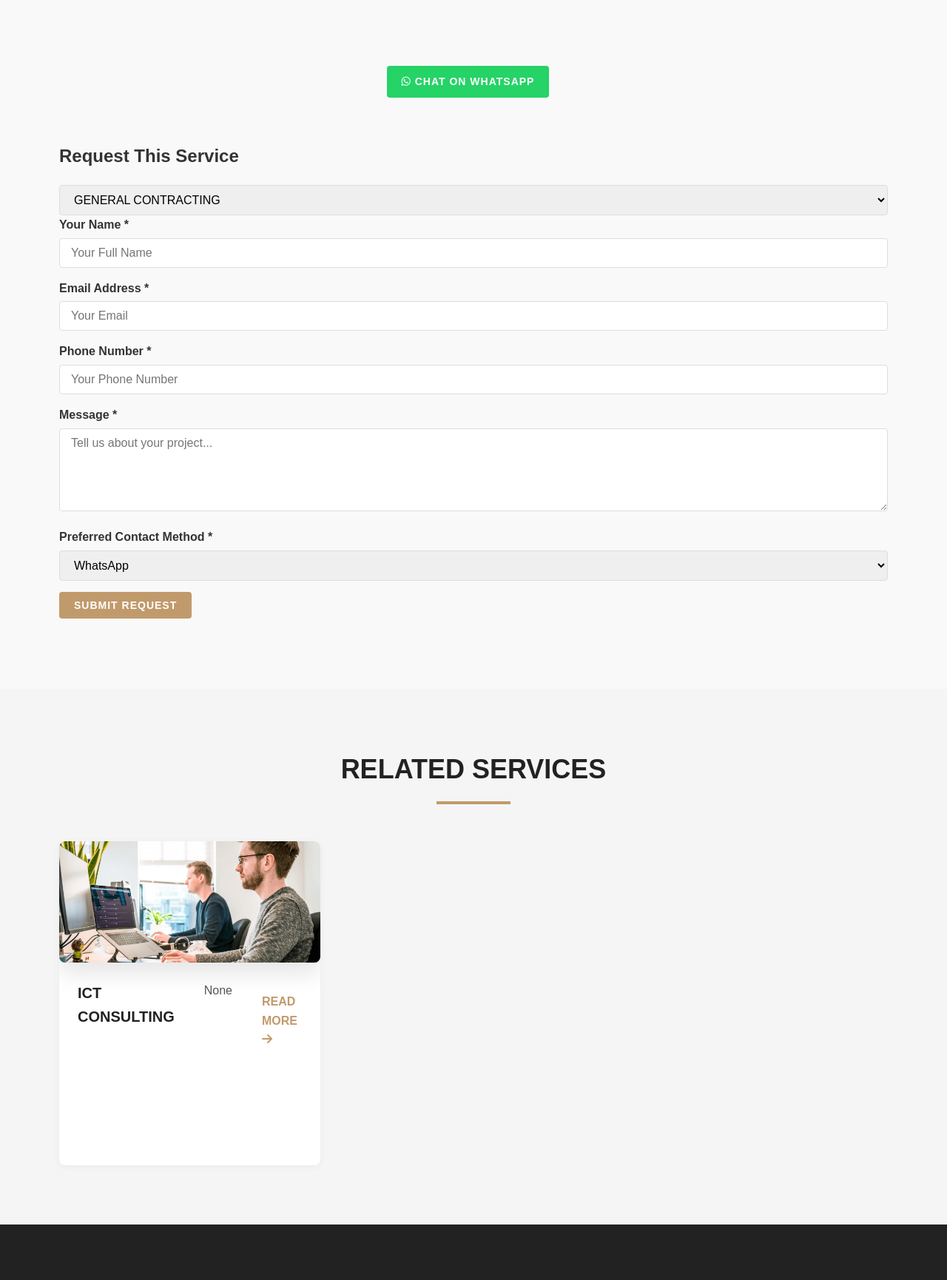
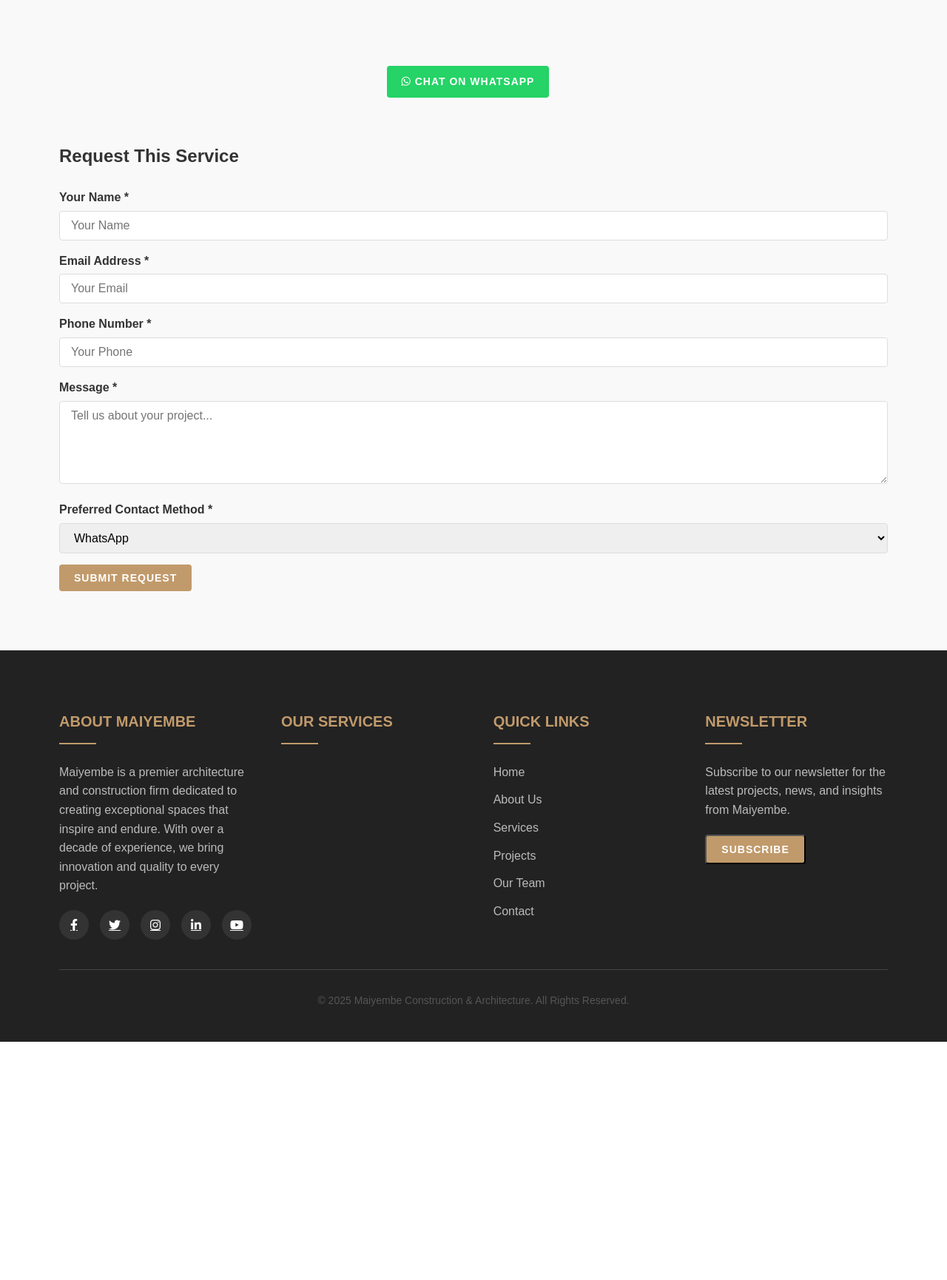
Before and after one commit to MUMAR-TECH/maiyembe, a Django app: a page that uses templates/base.html in a window 1280 px wide. Shown: the part 1302-3032 px from the top of the page at 74% size. After the commit the page ends 2710 px from the top, so only its background shows below. Run offline with Django 5.2, Linux system fonts and the light colour scheme; data comes from the database, SQL or seed files in the repository; both versions use the stored data as it was after the commit.

Commit message:
service request form is working

```diff
--- a/core/forms.py
+++ b/core/forms.py
@@ -43,47 +43,42 @@
         }
 
 class ServiceRequestForm(forms.ModelForm):
-    """Form for service requests with WhatsApp integration"""
+    """Form for service requests"""
     class Meta:
         model = ServiceRequest
         fields = ['service', 'name', 'email', 'phone', 'message', 'contact_method']
         widgets = {
-            'service': forms.Select(attrs={
+            'name': forms.TextInput(attrs={
                 'class': 'form-control',
+                'placeholder': 'Your Name',
                 'required': True
             }),
-            'name': forms.TextInput(attrs={
-                'placeholder': 'Your Full Name',
-                'required': True,
-                'class': 'form-control'
-            }),
             'email': forms.EmailInput(attrs={
+                'class': 'form-control',
                 'placeholder': 'Your Email',
-                'required': True,
-                'class': 'form-control'
+                'required': True
             }),
             'phone': forms.TextInput(attrs={
-                'placeholder': 'Your Phone Number',
-                'required': True,
-                'class': 'form-control'
+                'class': 'form-control',
+                'placeholder': 'Your Phone',
+                'required': True
             }),
             'message': forms.Textarea(attrs={
+                'class': 'form-control',
                 'placeholder': 'Tell us about your project...',
-                'required': True,
-                'class': 'form-control',
-                'rows': 5
+                'rows': 5,
+                'required': True
             }),
             'contact_method': forms.Select(attrs={
                 'class': 'form-control',
                 'required': True
-            })
+            }),
         }
 
     def __init__(self, *args, **kwargs):
         super().__init__(*args, **kwargs)
-        # Set WhatsApp as default contact method
+        self.fields['service'].widget = forms.HiddenInput()
         self.fields['contact_method'].initial = 'whatsapp'
-
 
 class ServiceCreateForm(forms.ModelForm):
     class Meta:
--- a/core/urls.py
+++ b/core/urls.py
@@ -1,4 +1,5 @@
 from django.urls import path
+from . import views
 from .views import (
     DashboardView,
     HomePageView,
@@ -10,7 +11,7 @@
     ServiceListView,
     ServiceDetailView,
     ContactView,
-    ServiceRequestView,
+    #ServiceRequestView,
     ServiceUpdateView,
     service_request_success,
     subscribe_newsletter,
@@ -22,18 +23,17 @@
 urlpatterns = [
     path('', HomePageView.as_view(), name='home'),
     path('about/', AboutView.as_view(), name='about'),
-    path('services/', ServiceListView.as_view(), name='services'),
-    #path('services/<slug:slug>/', ServiceDetailView.as_view(), name='service_detail'),
     path('contact/', ContactView.as_view(), name='contact'),
     path('subscribe/', subscribe_newsletter, name='subscribe'),
     path('team/', TeamListView.as_view(), name='team'),
 
-
-    path('services/', ServiceListView.as_view(), name='services'),
+    # Services URLs
+    path('services/', ServiceListView.as_view(), name='service_list'),
     path('services/<slug:slug>/', ServiceDetailView.as_view(), name='service_detail'),
     #path('services/request/', ServiceRequestView.as_view(), name='service_request'),
     path('services/request/success/', service_request_success, name='service_request_success'),
-    path('services/request/', ServiceRequestView.as_view(), name='service_request'),
+    path('services/request/submit/', views.submit_service_request, name='submit_service_request'),
+
 
     # Dashboard URLs
     path('dashboard/', DashboardView.as_view(), name='dashboard'),
--- a/core/views.py
+++ b/core/views.py
@@ -6,7 +6,14 @@
 from .models import ServiceFeature, ServiceRequest, TeamMember, Service, SliderImage, Testimonial, Subscriber,About
 from blog.models import Post
 from projects.models import Project
+
 from .forms import ContactForm, ServiceCreateForm, ServiceFeatureForm, ServiceRequestForm, ServiceUpdateForm, SubscriberForm
+
+
+from django.views.decorators.http import require_POST
+from django.views.decorators.csrf import csrf_exempt
+from django.http import JsonResponse
+
 
 
 class HomePageView(TemplateView):
@@ -37,6 +44,7 @@
 
     def get_context_data(self, **kwargs):
         context = super().get_context_data(**kwargs)
+        context['about'] = About.objects.first()  # Get the single About instance
         context['team_members'] = TeamMember.objects.all()
         return context
 
@@ -72,34 +80,33 @@
 
     def get_context_data(self, **kwargs):
         context = super().get_context_data(**kwargs)
-        service = self.object
-
-        # Get related services (same category, excluding current)
-        related_services = Service.objects.filter(
-            category=service.category,
-            is_active=True
-        ).exclude(id=service.id)[:4]
-
-        # Initialize the service request form with the current service pre-selected
-        initial_data = {'service': service.id}
-        context['service_request_form'] = ServiceRequestForm(initial=initial_data)
-        context['related_services'] = related_services
+        context['service_request_form'] = ServiceRequestForm(
+            initial={'service': self.object.id}
+        )
         return context
 
-class ServiceRequestView(CreateView):
-    """View for handling service request form submissions"""
-    form_class = ServiceRequestForm
-    template_name = 'services/service_detail.html'  # or create a separate template
-    success_url = reverse_lazy('core:service_request_success')
 
-    def form_valid(self, form):
-        form.save()
-        messages.success(self.request, 'Your service request has been submitted. We will contact you soon!')
-        return super().form_valid(form)
+@require_POST
+def submit_service_request(request):
+    form = ServiceRequestForm(request.POST)
+    if form.is_valid():
+        service_request = form.save()
+        if request.headers.get('X-Requested-With') == 'XMLHttpRequest':
+            return JsonResponse({
+                'success': True,
+                'message': 'Your request has been submitted successfully!'
+            })
+        messages.success(request, 'Your request has been submitted successfully!')
+        return redirect('core:service_request_success')
 
-    def form_invalid(self, form):
-        messages.error(self.request, 'Please correct the errors in the form.')
-        return super().form_invalid(form)
+    if request.headers.get('X-Requested-With') == 'XMLHttpRequest':
+        return JsonResponse({
+            'success': False,
+            'errors': form.errors.get_json_data()
+        })
+    messages.error(request, 'Please correct the errors below.')
+    return redirect('core:service_detail', slug=form.cleaned_data.get('service').slug)
+
 
 def service_request_success(request):
     return render(request, 'services/service_request_success.html')
@@ -144,16 +151,6 @@
         # Split team members into leadership and regular team members
         context['leadership_team'] = TeamMember.objects.filter(is_leadership=True)
         context['regular_team'] = TeamMember.objects.filter(is_leadership=False)
-        return context
-
-class AboutView(TemplateView):
-    """View for the about page"""
-    template_name = 'about.html'
-
-    def get_context_data(self, **kwargs):
-        context = super().get_context_data(**kwargs)
-        context['about'] = About.objects.first()  # Get the single About instance
-        context['team_members'] = TeamMember.objects.all()
         return context
 
 
--- a/templates/base.html
+++ b/templates/base.html
@@ -2207,7 +2207,7 @@
                 <ul id="nav-menu">
                     <li itemprop="name"><a href="#home" itemprop="url"><i class="fas fa-home"></i> <span itemprop="name">Home</span></a></li>
                     <li itemprop="name"><a href="#about" itemprop="url"><i class="fas fa-building"></i> <span itemprop="name">About</span></a></li>
-                    <li itemprop="name"><a href="{% url 'core:services' %}" ><i class="fas fa-hammer"></i> <span itemprop="name">Services</span></a></li>
+                    <li itemprop="name"><a href="{% url 'core:service_list' %}" ><i class="fas fa-hammer"></i> <span itemprop="name">Services</span></a></li>
                     <li itemprop="name"><a href="#gallery" itemprop="url"><i class="fas fa-images"></i> <span itemprop="name">Projects</span></a></li>
                     <li itemprop="name"><a href="#team" itemprop="url"><i class="fas fa-users"></i> <span itemprop="name">Team</span></a></li>
                     <li itemprop="name"><a href="#contact" itemprop="url"><i class="fas fa-envelope"></i> <span itemprop="name">Contact</span></a></li>
--- a/templates/home.html
+++ b/templates/home.html
@@ -65,7 +65,7 @@
                 {% endif %}
             </div>
             <div class="services-cta">
-                <a href="{% url 'core:services' %}" class="btn-primary">View All Services</a>
+                <a href="{% url 'core:service_list' %}" class="btn-primary">View All Services</a>
             </div>
         </div>
     </section>
--- a/templates/services/service_detail.html
+++ b/templates/services/service_detail.html
@@ -2,6 +2,30 @@
 {% load static %}
 
 {% block content %}
+
+<style>
+    .error-message {
+    color: #dc3545;
+    font-size: 0.875em;
+    margin-top: 0.25rem;
+}
+
+#form-messages {
+    margin-bottom: 1.5rem;
+}
+
+#form-messages .alert {
+    padding: 0.75rem 1.25rem;
+    border-radius: 0.25rem;
+}
+
+#form-messages .alert-success {
+    color: #155724;
+    background-color: #d4edda;
+    border-color: #c3e6cb;
+}
+
+</style>
 <section class="service-detail">
     <div class="container">
         <div class="service-header">
@@ -48,63 +72,106 @@
         </div>
 
         <!-- Service Request Form -->
-        <!-- Service Request Form -->
+
         <div class="service-request-form">
             <h2>Request This Service</h2>
 
-            <div id="messagePopup" class="message-popup" style="display: none;">
-                <div class="message-content">
-                    <span class="message-text"></span>
-                    <button onclick="closeMessagePopup()" class="close-btn">&times;</button>
-                </div>
-            </div>
+            <div id="form-messages"></div>
 
-            <form method="post" action="{% url 'core:service_request' %}" id="serviceRequestForm">
+            <form id="serviceRequestForm" method="post" action="{% url 'core:submit_service_request' %}">
                 {% csrf_token %}
-
-                <!-- Hidden field for the service -->
                 {{ service_request_form.service }}
 
                 <div class="form-group">
-                    <label for="{{ service_request_form.name.id_for_label }}">Your Name *</label>
+                    <label>Your Name *</label>
                     {{ service_request_form.name }}
+                    <div class="error-message" id="name-error"></div>
                 </div>
 
                 <div class="form-group">
-                    <label for="{{ service_request_form.email.id_for_label }}">Email Address *</label>
+                    <label>Email Address *</label>
                     {{ service_request_form.email }}
+                    <div class="error-message" id="email-error"></div>
                 </div>
 
                 <div class="form-group">
-                    <label for="{{ service_request_form.phone.id_for_label }}">Phone Number *</label>
+                    <label>Phone Number *</label>
                     {{ service_request_form.phone }}
+                    <div class="error-message" id="phone-error"></div>
                 </div>
 
                 <div class="form-group">
-                    <label for="{{ service_request_form.message.id_for_label }}">Message *</label>
+                    <label>Message *</label>
                     {{ service_request_form.message }}
+                    <div class="error-message" id="message-error"></div>
                 </div>
 
                 <div class="form-group">
-                    <label for="{{ service_request_form.contact_method.id_for_label }}">Preferred Contact Method *</label>
+                    <label>Preferred Contact Method *</label>
                     {{ service_request_form.contact_method }}
                 </div>
 
-                <div class="form-group">
-                    <button type="submit" class="btn btn-primary">Submit Request</button>
-                </div>
+                <button type="submit" class="btn btn-primary" id="submit-btn">Submit Request</button>
             </form>
+        </div>
 
-            {% if messages %}
-            <div class="messages" style="display:none;">
-                {% for message in messages %}
-                <div class="alert alert-{{ message.tags }}" data-message="{{ message }}">
-                    {{ message }}
-                </div>
-                {% endfor %}
-            </div>
-            {% endif %}
-        </div>
+        <script>
+        document.getElementById('serviceRequestForm').addEventListener('submit', function(e) {
+            e.preventDefault();
+            const form = e.target;
+            const formData = new FormData(form);
+            const submitBtn = document.getElementById('submit-btn');
+
+            // Clear previous errors
+            document.querySelectorAll('.error-message').forEach(el => el.textContent = '');
+
+            submitBtn.disabled = true;
+            submitBtn.innerHTML = '<i class="fas fa-spinner fa-spin"></i> Submitting...';
+
+            fetch(form.action, {
+                method: 'POST',
+                body: formData,
+                headers: {
+                    'X-Requested-With': 'XMLHttpRequest',
+                    'X-CSRFToken': formData.get('csrfmiddlewaretoken')
+                }
+            })
+            .then(response => response.json())
+            .then(data => {
+                if (data.success) {
+                    // Show success message
+                    const messageDiv = document.getElementById('form-messages');
+                    messageDiv.innerHTML = `
+                        <div class="alert alert-success">
+                            ${data.message}
+                        </div>
+                    `;
+
+                    // Redirect after 3 seconds
+                    setTimeout(() => {
+                        window.location.href = "{% url 'core:service_request_success' %}";
+                    }, 3000);
+                } else {
+                    // Display errors
+                    if (data.errors) {
+                        for (const field in data.errors) {
+                            const errorElement = document.getElementById(`${field}-error`);
+                            if (errorElement) {
+                                errorElement.textContent = data.errors[field][0].message;
+                            }
+                        }
+                    }
+                }
+            })
+            .catch(error => {
+                console.error('Error:', error);
+            })
+            .finally(() => {
+                submitBtn.disabled = false;
+                submitBtn.textContent = 'Submit Request';
+            });
+        });
+        </script>
     </div>
 </section>
 
@@ -122,7 +189,7 @@
                 <div class="service-content">
                     <h3>{{ related_service.title|upper }}</h3>
                     <p>{{ related_service.short_description }}</p>
-                    <a href="{% url 'service_detail' related_service.slug %}" class="read-more">READ MORE <i class="fas fa-arrow-right"></i></a>
+                    <a href="{% url 'core:service_detail' related_service.slug %}" class="read-more">READ MORE <i class="fas fa-arrow-right"></i></a>
                 </div>
             </div>
             {% endfor %}
--- a/templates/services/service_request_success.html
+++ b/templates/services/service_request_success.html
@@ -23,17 +23,17 @@
             <div class="contact-options">
                 <h3>Need immediate assistance?</h3>
                 <div class="contact-buttons">
-                    <a href="tel:+254700123456" class="btn">
+                    <a href="tel:+260779838119" class="btn">
                         <i class="fas fa-phone"></i> CALL US NOW
                     </a>
-                    <a href="https://wa.me/254700123456" class="btn btn-whatsapp" target="_blank">
+                    <a href="https://wa.me/260779838119" class="btn btn-whatsapp" target="_blank">
                         <i class="fab fa-whatsapp"></i> CHAT ON WHATSAPP
                     </a>
                 </div>
             </div>
 
             <div class="back-to-services">
-                <a href="{% url 'service_list' %}" class="btn btn-secondary">
+                <a href="{% url 'core:service_list' %}" class="btn btn-secondary">
                     <i class="fas fa-arrow-left"></i> BACK TO SERVICES
                 </a>
             </div>
```
Also changed, not shown: static/js/service_request.js (+23 -2 lines), db.sqlite3.
